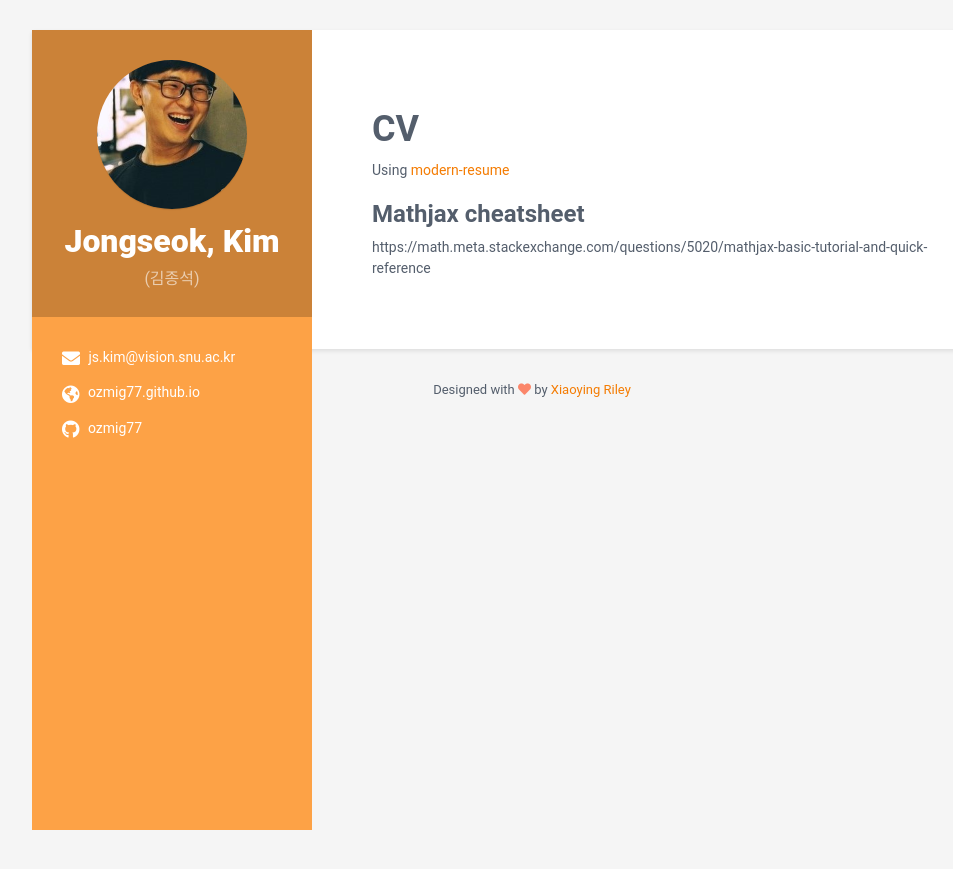
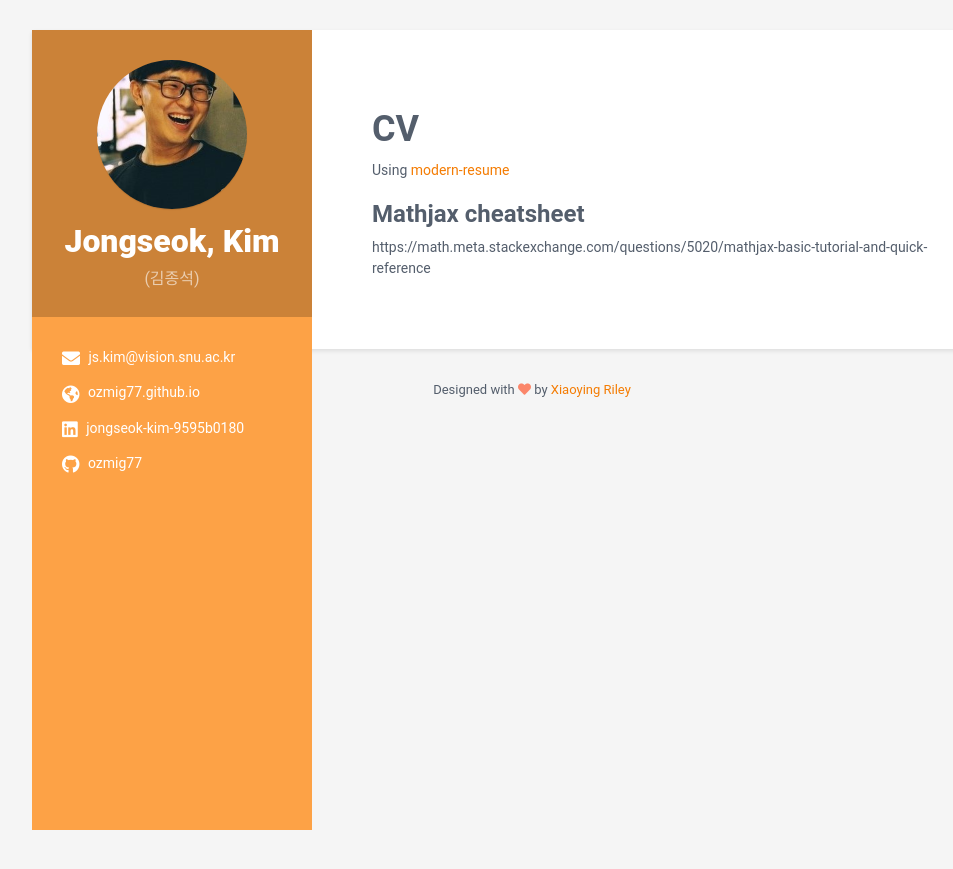
Before and after one commit to ozmig77/ozmig77.github.io, a Jekyll site: the page built from README.md, in a window 1280 px wide. Shown: the top 869 px of the page, without its empty margins (108-1061 px from the left). Built offline with Jekyll 4.4.1, drawn with Linux system fonts in a browser that asks for light colours; our own code applies the rules of GitHub Pages for plain Markdown files.

Commit message:
Update data.yml

```diff
--- a/_data/data.yml
+++ b/_data/data.yml
@@ -15,7 +15,7 @@ sidebar:
     email: js.kim@vision.snu.ac.kr
     phone:
     website: ozmig77.github.io #do not add http://
-    linkedin:
+    linkedin: jongseok-kim-9595b0180
     github: ozmig77
     gitlab:
     bitbucket:
```
